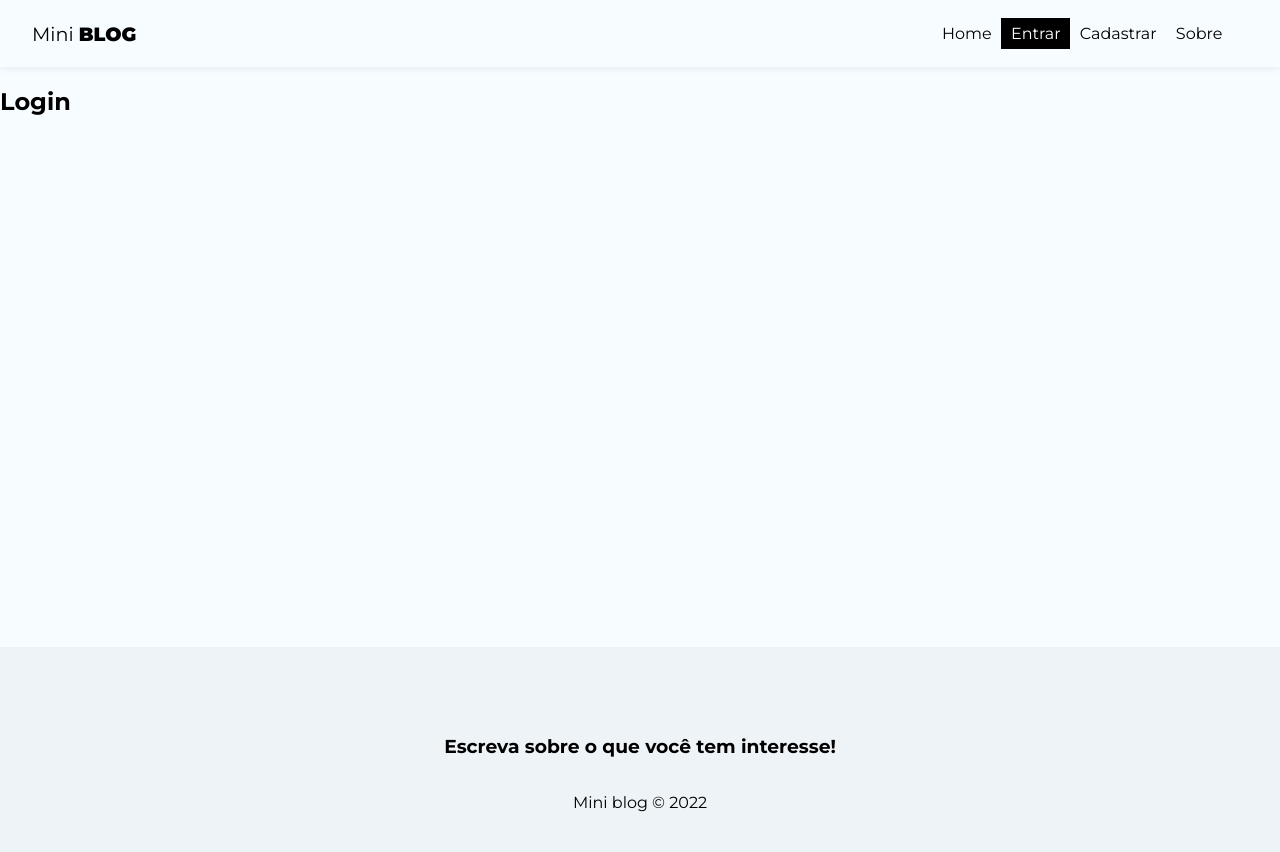
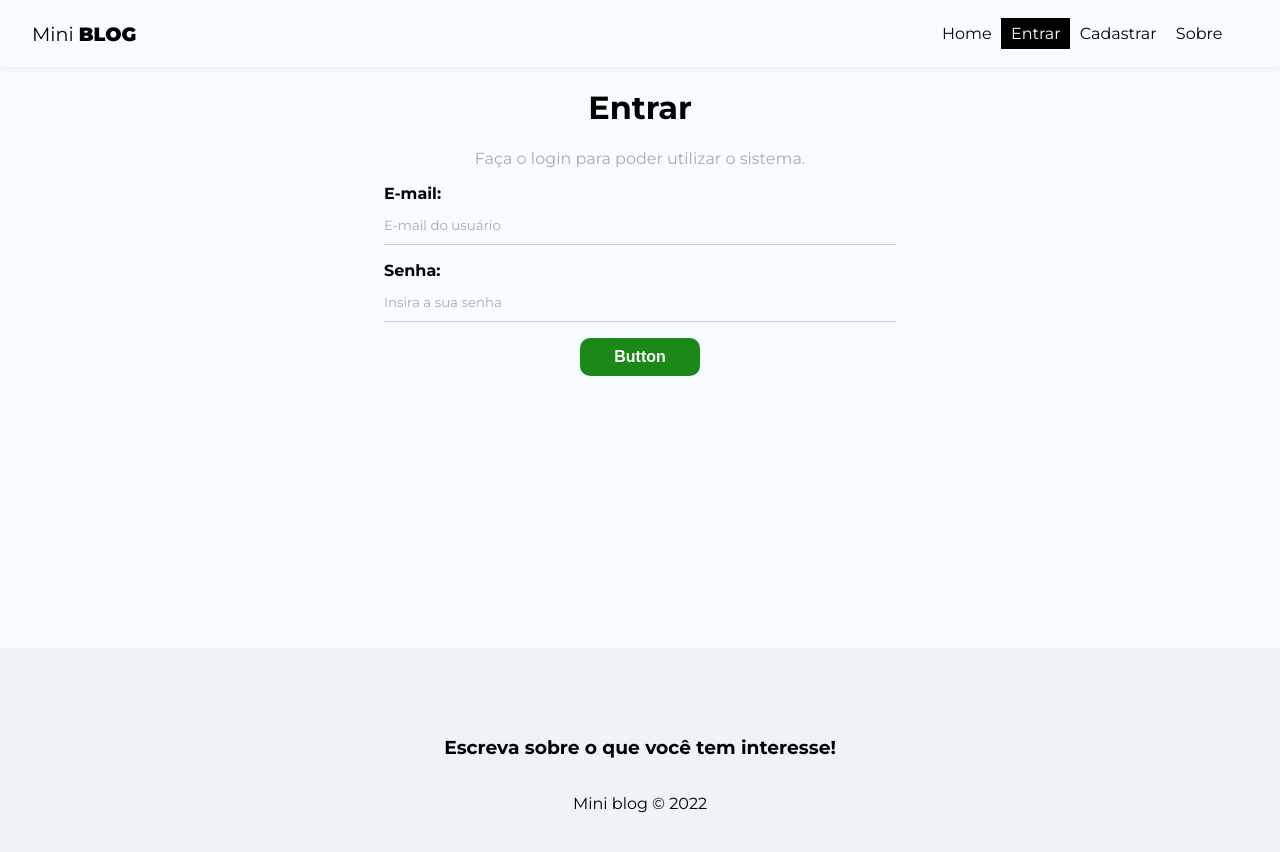
Before and after one commit to Thiagooffice/Mini-Blog, a React (Create React App) app: page /login in a window 1280 px wide. Shown: the top 852 px of the page. Built offline with nearby package versions, Linux system fonts and the light colour scheme; no server answers.

Commit message:
login-page

```diff
--- a/src/pages/Login/Login.js
+++ b/src/pages/Login/Login.js
@@ -1,9 +1,67 @@
 import styles from './Login.module.css'
+import {useState,useEffect} from 'react'
+import  {useAuthentication} from '../../hooks/useAuthentication'
 
 export default function Login(){
+
+    const [email, setEmail]=useState("")
+    const [password, setPassword]=useState("")
+    const [error,setError]=useState("")
+
+    const {createUser, error: authError, loading} = useAuthentication()
+
+    const handleSubmit = async (e)=>{
+        e.preventDefault()
+
+        setError("")
+
+        const user={
+            email,
+            password
+        }
+
+        const res = await createUser(user)
+
+        console.log(res)
+    }
+
+    useEffect(()=>{
+        if(authError){
+            setError(authError)
+        }
+    },[authError])
+
     return(
-        <div>
-            <h2>Login</h2>
+        <div className={styles.login} >
+            <h1>Entrar</h1>
+            <p>Faça o login para poder utilizar o sistema.</p>
+            <form onSubmit={handleSubmit}>
+
+                <label>
+                    <span>E-mail:</span>
+                    <input
+                    type="email" name='email'
+                    required
+                    placeholder='E-mail do usuário'
+                    value={email}
+                    onChange={(e)=> setEmail(e.target.value)}
+                    />
+                </label>
+
+                <label>
+                    <span>Senha:</span>
+                    <input
+                    type="password" name='password'
+                    required
+                    placeholder='Insira a sua senha'
+                    value={password}
+                    onChange={(e)=> setPassword(e.target.value)}
+                    />
+                </label>
+               {!loading &&  <button className='btn'>Button</button> }
+               {loading &&  <button  className='btn' disabled>Aguarde...</button>}
+                {error && <p className="error">{error}</p>}
+            </form>
         </div>
     )
 }
--- a/src/pages/Login/Login.module.css
+++ b/src/pages/Login/Login.module.css
@@ -0,0 +1,6 @@
+.login{
+    text-align: center;
+}
+.login p{
+    color: #aaa;
+}
```
